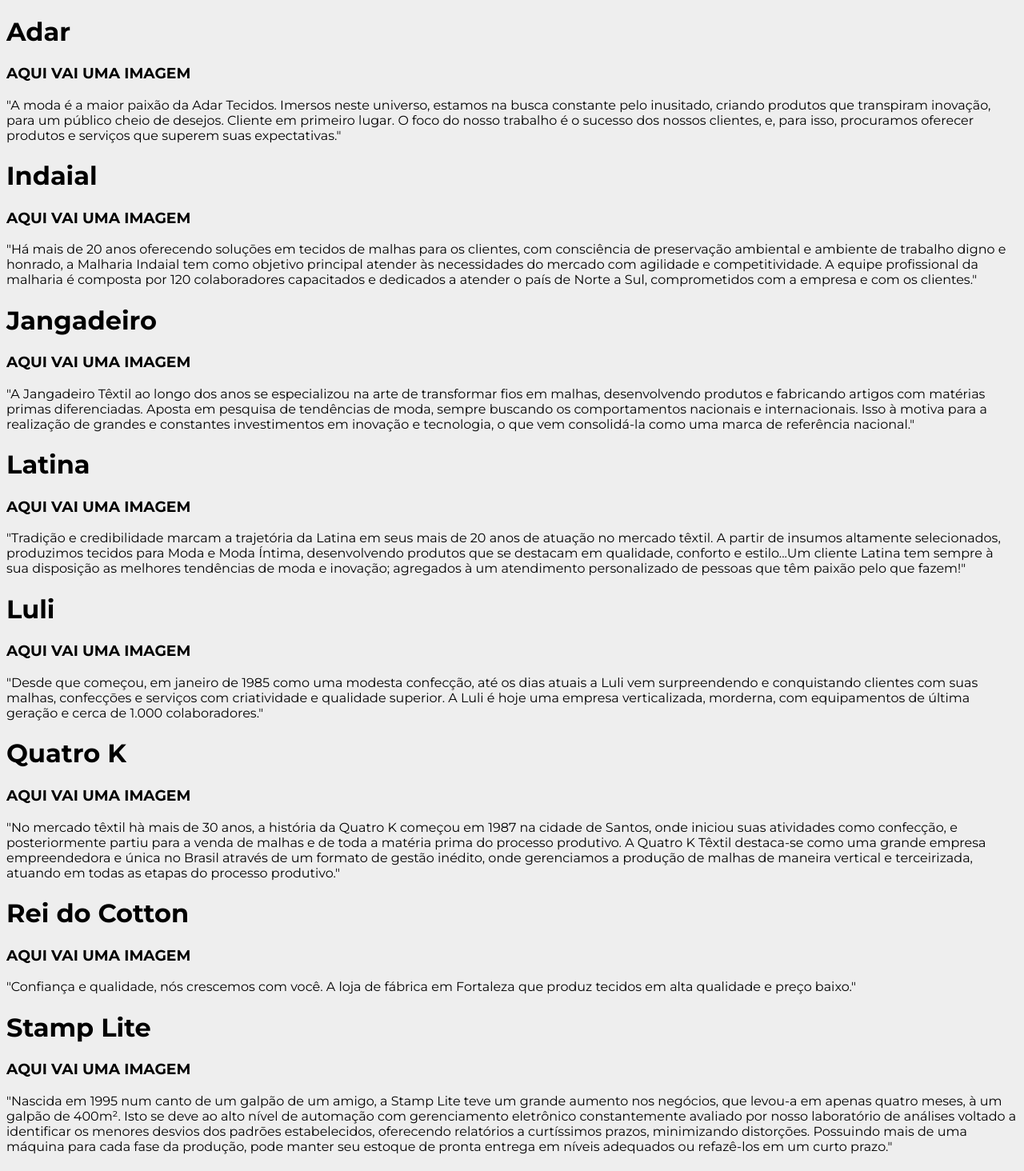
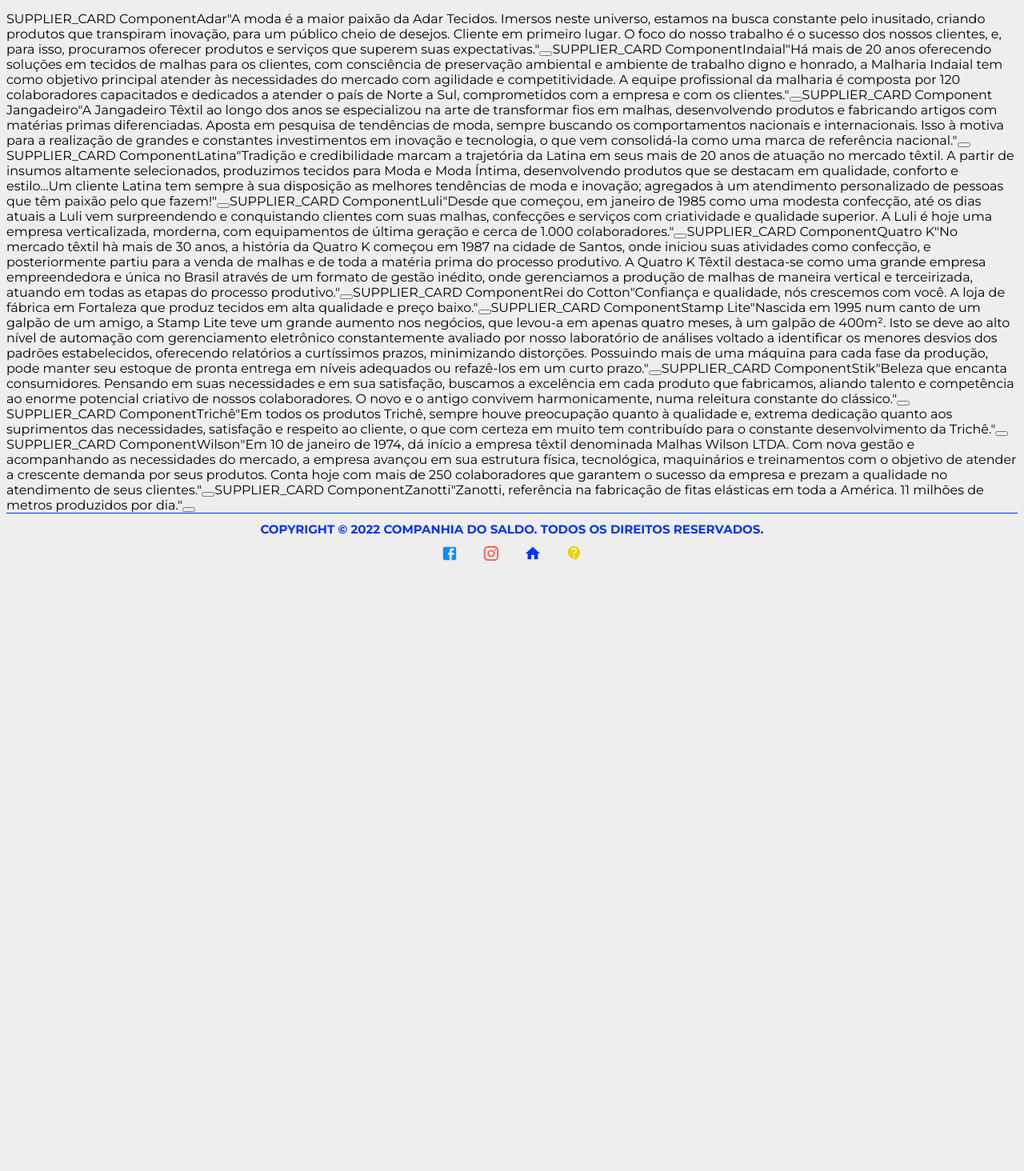
Before and after one commit to marcusviniciusmo/CompanhiaDoSaldo_Website_DEPRECATED, a React (Create React App) app in the folder frontend/: page /fornecedores in a window 1280 px wide. Shown: the part 646-2110 px from the top of the page at 80% size. After the commit the page ends 1371 px from the top, so only its background shows below. Built offline with nearby package versions, Linux system fonts and the light colour scheme.

Commit message:
SupplierCard component creation

```diff
--- /dev/null
+++ b/frontend/src/components/SupplierCard/index.tsx
@@ -0,0 +1,30 @@
+type Props = {
+  imageUrl: string;
+  imageDescription: string;
+  title: string;
+  text: string;
+  buttonText: string;
+};
+
+function SupplierCard({
+  imageUrl,
+  imageDescription,
+  title,
+  text,
+  buttonText
+}: Props) {
+  return (
+    <>
+      SUPPLIER_CARD Component
+
+      <img src={imageUrl} alt={imageDescription} />
+
+      <span>{title}</span>
+      <span>{text}</span>
+
+      <button>{buttonText}</button>
+    </>
+  );
+};
+
+export default SupplierCard;
--- a/frontend/src/components/Suppliers/index.tsx
+++ b/frontend/src/components/Suppliers/index.tsx
@@ -1,3 +1,5 @@
+import SupplierCard from "components/SupplierCard";
+
 function Suppliers() {
   return (
     <>
@@ -8,134 +10,160 @@ function Suppliers() {
         a equipe de peso por trás do seu sucesso.
       </p>
 
-      <h1>Adar</h1>
-      <h3>AQUI VAI UMA IMAGEM</h3>
-      <p>
-        "A moda é a maior paixão da Adar Tecidos. Imersos neste universo, estamos
-        na busca constante pelo inusitado, criando produtos que transpiram
-        inovação, para um público cheio de desejos. Cliente em primeiro lugar. O
-        foco do nosso trabalho é o sucesso dos nossos clientes, e, para isso,
-        procuramos oferecer produtos e serviços que superem suas expectativas."
-      </p>
+      <SupplierCard
+        imageUrl=''
+        imageDescription=''
+        title='Adar'
+        text={`"A moda é a maior paixão da Adar Tecidos. Imersos neste universo,
+          estamos na busca constante pelo inusitado, criando produtos que
+          transpiram inovação, para um público cheio de desejos. Cliente em
+          primeiro lugar. O foco do nosso trabalho é o sucesso dos nossos
+          clientes, e, para isso, procuramos oferecer produtos e serviços que
+          superem suas expectativas."`}
+        buttonText=''
+      />
 
-      <h1>Indaial</h1>
-      <h3>AQUI VAI UMA IMAGEM</h3>
-      <p>
-        "Há mais de 20 anos oferecendo soluçōes em tecidos de malhas para os
-        clientes, com consciência de preservação ambiental e ambiente de trabalho
-        digno e honrado, a Malharia Indaial tem como objetivo principal atender
-        às necessidades do mercado com agilidade e competitividade.
+      <SupplierCard
+        imageUrl=''
+        imageDescription=''
+        title='Indaial'
+        text={`"Há mais de 20 anos oferecendo soluçōes em tecidos de malhas para
+          os clientes, com consciência de preservação ambiental e ambiente de
+          trabalho digno e honrado, a Malharia Indaial tem como objetivo
+          principal atender às necessidades do mercado com agilidade e
+          competitividade.
           A equipe profissional da malharia é composta por 120 colaboradores
           capacitados e dedicados a atender o país de Norte a Sul, comprometidos
-        com a empresa e com os clientes."
-      </p>
+          com a empresa e com os clientes."`}
+        buttonText=''
+      />
 
-      <h1>Jangadeiro</h1>
-      <h3>AQUI VAI UMA IMAGEM</h3>
-      <p>
-        "A Jangadeiro Têxtil ao longo dos anos se especializou na arte de
+      <SupplierCard
+        imageUrl=''
+        imageDescription=''
+        title='Jangadeiro'
+        text={`"A Jangadeiro Têxtil ao longo dos anos se especializou na arte de
           transformar fios em malhas, desenvolvendo produtos e fabricando artigos
           com matérias primas diferenciadas. Aposta em pesquisa de tendências de
-        moda, sempre buscando os comportamentos nacionais e internacionais. Isso
-        à motiva para a realização de grandes e constantes investimentos em
-        inovação e tecnologia, o que vem consolidá-la como uma marca de
-        referência nacional."
-      </p>
+          moda, sempre buscando os comportamentos nacionais e internacionais.
+          Isso à motiva para a realização de grandes e constantes investimentos
+          em inovação e tecnologia, o que vem consolidá-la como uma marca de
+          referência nacional."`}
+        buttonText=''
+      />
 
-      <h1>Latina</h1>
-      <h3>AQUI VAI UMA IMAGEM</h3>
-      <p>
-        "Tradição e credibilidade marcam a trajetória da Latina em seus mais de
-        20 anos de atuação no mercado têxtil. A partir de insumos altamente
-        selecionados, produzimos tecidos para Moda e Moda Íntima, desenvolvendo
-        produtos que se destacam em qualidade, conforto e estilo...Um cliente
-        Latina tem sempre à sua disposição as melhores tendências de moda e
-        inovação; agregados à um atendimento personalizado de pessoas que têm
-        paixão pelo que fazem!"
-      </p>
+      <SupplierCard
+        imageUrl=''
+        imageDescription=''
+        title='Latina'
+        text={`"Tradição e credibilidade marcam a trajetória da Latina em seus
+          mais de 20 anos de atuação no mercado têxtil. A partir de insumos
+          altamente selecionados, produzimos tecidos para Moda e Moda Íntima,
+          desenvolvendo produtos que se destacam em qualidade, conforto e
+          estilo...Um cliente Latina tem sempre à sua disposição as melhores
+          tendências de moda e inovação; agregados à um atendimento
+          personalizado de pessoas que têm paixão pelo que fazem!"`}
+        buttonText=''
+      />
 
-      <h1>Luli</h1>
-      <h3>AQUI VAI UMA IMAGEM</h3>
-      <p>
-        "Desde que começou, em janeiro de 1985 como uma modesta confecção, até
-        os dias atuais a Luli vem surpreendendo e conquistando clientes com suas
-        malhas, confecçōes e serviços com criatividade e qualidade superior. A
-        Luli é hoje uma empresa verticalizada, morderna, com equipamentos de
-        última geração e cerca de 1.000 colaboradores."
-      </p>
+      <SupplierCard
+        imageUrl=''
+        imageDescription=''
+        title='Luli'
+        text={`"Desde que começou, em janeiro de 1985 como uma modesta confecção,
+          até os dias atuais a Luli vem surpreendendo e conquistando clientes
+          com suas malhas, confecçōes e serviços com criatividade e qualidade
+          superior. A Luli é hoje uma empresa verticalizada, morderna, com
+          equipamentos de última geração e cerca de 1.000 colaboradores."`}
+        buttonText=''
+      />
 
-      <h1>Quatro K</h1>
-      <h3>AQUI VAI UMA IMAGEM</h3>
-      <p>
-        "No mercado têxtil hà mais de 30 anos, a história da Quatro K começou em
-        1987 na cidade de Santos, onde iniciou suas atividades como confecção, e
-        posteriormente partiu para a venda de malhas e de toda a matéria prima
-        do processo produtivo.
+      <SupplierCard
+        imageUrl=''
+        imageDescription=''
+        title='Quatro K'
+        text={`"No mercado têxtil hà mais de 30 anos, a história da Quatro K
+          começou em 1987 na cidade de Santos, onde iniciou suas atividades como
+          confecção, e posteriormente partiu para a venda de malhas e de toda a
+          matéria prima do processo produtivo.
           A Quatro K Têxtil destaca-se como uma grande empresa empreendedora e
           única no Brasil através de um formato de gestão inédito, onde
           gerenciamos a produção de malhas de maneira vertical e terceirizada,
-        atuando em todas as etapas do processo produtivo."
-      </p>
+          atuando em todas as etapas do processo produtivo."`}
+        buttonText=''
+      />
 
-      <h1>Rei do Cotton</h1>
-      <h3>AQUI VAI UMA IMAGEM</h3>
-      <p>
-        "Confiança e qualidade, nós crescemos com você. A loja de fábrica em
-        Fortaleza que produz tecidos em alta qualidade e preço baixo."
-      </p>
+      <SupplierCard
+        imageUrl=''
+        imageDescription=''
+        title='Rei do Cotton'
+        text={`"Confiança e qualidade, nós crescemos com você. A loja de fábrica
+          em Fortaleza que produz tecidos em alta qualidade e preço baixo."`}
+        buttonText=''
+      />
 
-      <h1>Stamp Lite</h1>
-      <h3>AQUI VAI UMA IMAGEM</h3>
-      <p>
-        "Nascida em 1995 num canto de um galpão de um amigo, a Stamp Lite teve
-        um grande aumento nos negócios, que levou-a em apenas quatro meses, à um
-        galpão de 400m². Isto se deve ao alto nível de automação com
-        gerenciamento eletrônico constantemente avaliado por nosso laboratório
-        de análises voltado a identificar os menores desvios dos padrōes
-        estabelecidos, oferecendo relatórios a curtíssimos prazos, minimizando
-        distorçōes.
+      <SupplierCard
+        imageUrl=''
+        imageDescription=''
+        title='Stamp Lite'
+        text={`"Nascida em 1995 num canto de um galpão de um amigo, a Stamp Lite
+          teve um grande aumento nos negócios, que levou-a em apenas quatro
+          meses, à um galpão de 400m². Isto se deve ao alto nível de automação
+          com gerenciamento eletrônico constantemente avaliado por nosso
+          laboratório de análises voltado a identificar os menores desvios dos
+          padrōes estabelecidos, oferecendo relatórios a curtíssimos prazos,
+          minimizando distorçōes.
           Possuindo mais de uma máquina para cada fase da produção, pode manter
           seu estoque de pronta entrega em níveis adequados ou refazê-los em um
-        curto prazo."
-      </p>
+          curto prazo."`}
+        buttonText=''
+      />
 
-      <h1>Stik</h1>
-      <h3>AQUI VAI UMA IMAGEM</h3>
-      <p>
-        "Beleza que encanta consumidores. Pensando em suas necessidades e em sua
-        satisfação, buscamos a excelência em cada produto que fabricamos,
-        aliando talento e competência ao enorme potencial criativo de nossos
-        colaboradores. O novo e o antigo convivem harmonicamente, numa releitura
-        constante do clássico."
-      </p>
+      <SupplierCard
+        imageUrl=''
+        imageDescription=''
+        title='Stik'
+        text={`"Beleza que encanta consumidores. Pensando em suas necessidades e
+          em sua satisfação, buscamos a excelência em cada produto que
+          fabricamos, aliando talento e competência ao enorme potencial criativo
+          de nossos colaboradores. O novo e o antigo convivem harmonicamente,
+          numa releitura constante do clássico."`}
+        buttonText=''
+      />
 
-      <h1>Trichê</h1>
-      <h3>AQUI VAI UMA IMAGEM</h3>
-      <p>
-        "Em todos os produtos Trichê, sempre houve preocupação quanto à
+      <SupplierCard
+        imageUrl=''
+        imageDescription=''
+        title='Trichê'
+        text={`"Em todos os produtos Trichê, sempre houve preocupação quanto à
           qualidade e, extrema dedicação quanto aos suprimentos das necessidades,
           satisfação e respeito ao cliente, o que com certeza em muito tem
-        contribuído para o constante desenvolvimento da Trichê."
-      </p>
+          contribuído para o constante desenvolvimento da Trichê."`}
+        buttonText=''
+      />
 
-      <h1>Wilson</h1>
-      <h3>AQUI VAI UMA IMAGEM</h3>
-      <p>
-        "Em 10 de janeiro de 1974, dá início a empresa têxtil denominada Malhas
-        Wilson LTDA. Com nova gestão e acompanhando as necessidades do mercado,
-        a empresa avançou em sua estrutura física, tecnológica, maquinários e
-        treinamentos com o objetivo de atender a crescente demanda por seus
-        produtos. Conta hoje com mais de 250 colaboradores que garantem o
-        sucesso da empresa e prezam a qualidade no atendimento de seus
-        clientes."
-      </p>
+      <SupplierCard
+        imageUrl=''
+        imageDescription=''
+        title='Wilson'
+        text={`"Em 10 de janeiro de 1974, dá início a empresa têxtil denominada
+          Malhas Wilson LTDA. Com nova gestão e acompanhando as necessidades do
+          mercado, a empresa avançou em sua estrutura física, tecnológica,
+          maquinários e treinamentos com o objetivo de atender a crescente
+          demanda por seus produtos. Conta hoje com mais de 250 colaboradores
+          que garantem o sucesso da empresa e prezam a qualidade no atendimento
+          de seus clientes."`}
+        buttonText=''
+      />
 
-      <h1>Zanotti</h1>
-      <h3>AQUI VAI UMA IMAGEM</h3>
-      <p>
-        "Zanotti, referência na fabricação de fitas elásticas em toda a América.
-        11 milhōes de metros produzidos por dia."
-      </p>
+      <SupplierCard
+        imageUrl=''
+        imageDescription=''
+        title='Zanotti'
+        text={`"Zanotti, referência na fabricação de fitas elásticas em toda a
+          América. 11 milhōes de metros produzidos por dia."`}
+        buttonText=''
+      />
     </>
   );
 };
```
Lines whose indentation alone changed are shown as unchanged.
